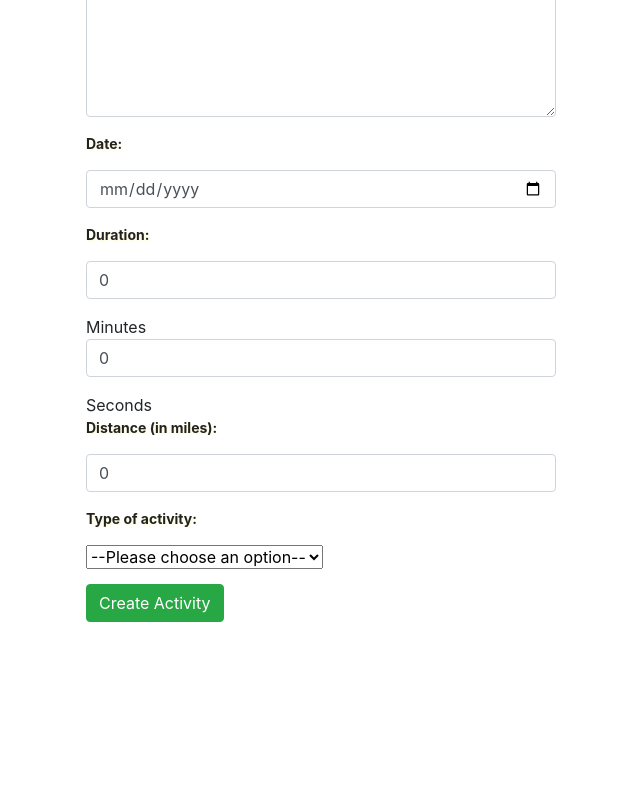
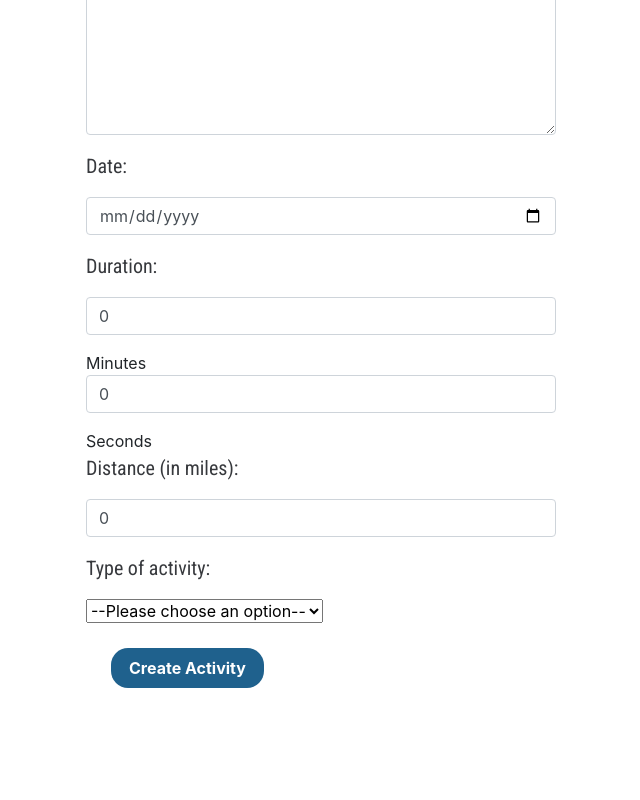
Before and after one commit to dmcneary/fit-monkeys, a React (Create React App) app in the folder fit-monkeys/: page /newactivity in a window 1280 px wide. Shown: the part 360-1160 px from the top of the page, without its empty margins (319-959 px from the left). Built offline with nearby package versions, Linux system fonts and the light colour scheme; no server answers; a web font is replaced by a local one.

Commit message:
styling activities

```diff
--- a/fit-monkeys/src/pages/NewActivity/NewActivity.css
+++ b/fit-monkeys/src/pages/NewActivity/NewActivity.css
@@ -1,9 +1,25 @@
 .newActP {
-    color: #222;
+    /* color: #222;
     text-shadow: 1px 1px 2px lemonchiffon;
-    font-weight: bold;
+    font-weight: bold; */
+    font-family: 'Roboto Condensed', sans-serif;
+    font-size: 20px;
+    color: #37393d;
 }
 
-.submitBtn {
-    margin-top: 15px;
+.btnSub1 {
+    color:white;
+    background-color: #1F618D;
+    border: none;
+    border-radius: 17px;
+    padding: 8px 18px;
+    display: flex;
+    justify-content: center;
+    font-weight: bold;
+    margin-top: 25px;
+    margin-left: 25px;
 }
+
+.btnSub1:hover {
+ background-color: #B0C4DE;
+}
--- a/fit-monkeys/src/pages/NewActivity/NewActivity.js
+++ b/fit-monkeys/src/pages/NewActivity/NewActivity.js
@@ -99,7 +99,7 @@ class NewActivity extends Component {
                             <option value="rowing">Rowing</option>
                         </select>
                         <div className="submitBtn">
-                            <button className="btn btn-success" onClick={this.handleSubmit} type="submit">Create Activity</button>
+                            <button className="btn btnSub1" font-color="white" onClick={this.handleSubmit} type="submit">Create Activity</button>
                         </div>
                         </form>
 
```
